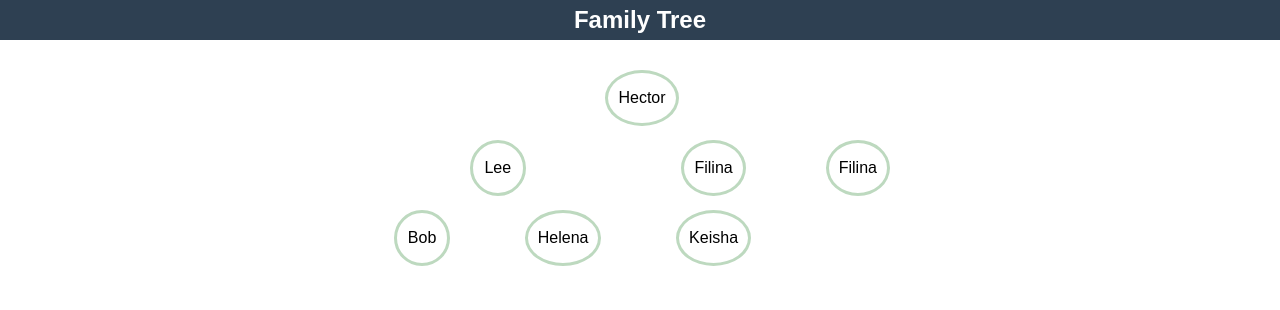
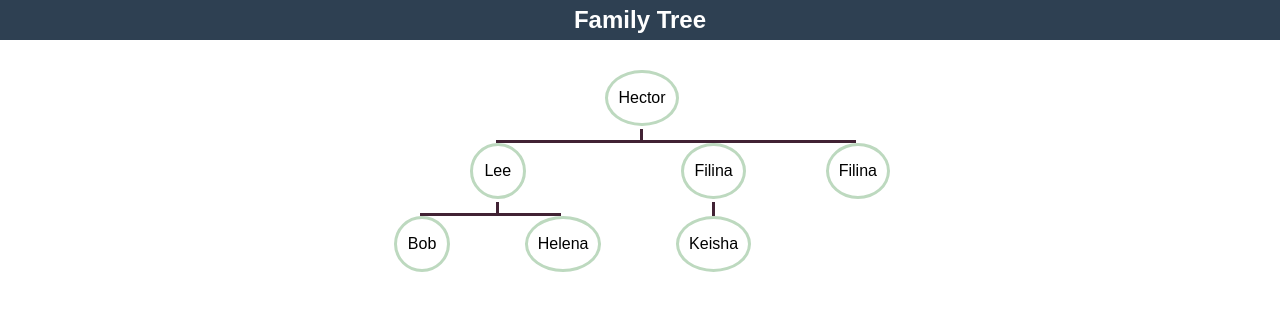
Before and after one commit to bstanger/tree, a React (Create React App) app in the folder tree-app/: page / in a window 1280 px wide. Both pictures are taken after a click on the button "Generate a Random Family Tree!". Shown: the top 310 px of the page. Built offline with nearby package versions, Linux system fonts and the light colour scheme; a web font is replaced by a local one.

Commit message:
Add lines to connect parent/children

```diff
--- a/tree-app/src/components/node.js
+++ b/tree-app/src/components/node.js
@@ -8,9 +8,11 @@ class Node extends Component {
       <div className='node'>
 
         <div className='parent'>
+          <div className='parent__left-line'></div>
           <button className='parent__add small-icon-btn' onClick={() => this.props.addNode(this.props.nodeData.id)}>+</button>
           <div className='parent__circle'><span className='parent__name'>{this.props.nodeData.name}</span></div>
           <button className='parent__remove small-icon-btn' onClick={() => this.props.removeNode(this.props.nodeData.id)}>-</button>
+          <div className='parent__right-line'></div>
         </div>
 
         {this.props.nodeData.children.length !== 0 &&
@@ -18,6 +20,7 @@ class Node extends Component {
           {this.props.nodeData.children.map((child, idx) =>
             <Node nodeData={child} key={idx} addNode={this.props.addNode} removeNode={this.props.removeNode}/>
           )}
+            <div className='children__vert-line'></div>
           </div>
         }
       </div>
--- a/tree-app/src/style/node.css
+++ b/tree-app/src/style/node.css
@@ -8,6 +8,29 @@
   display: flex;
   justify-content: center;
   align-items: center;
+  position: relative;
+}
+
+.parent__left-line {
+  position: absolute;
+  left: 0;
+  top: -10px;
+  height: 15px;
+  width: 50%;
+  background-color: white;
+  z-index: 50;
+  display: none;
+}
+
+.parent__right-line {
+  position: absolute;
+  left: 50%;
+  top: -10px;
+  height: 15px;
+  width: 55%;
+  background-color: white;
+  z-index: 50;
+  display: none;
 }
 
 .parent__add,
@@ -30,11 +53,32 @@
   padding: 10px;
   border-radius: 50%;
   border: 3px solid #bdd9bf;
+  z-index: 100;
 }
 
 /****************** CHILDREN ******************/
 
 .children {
   display: flex;
+  position: relative;
   margin: 14px 0;
+  border-top: 3px solid #412234;
 }
+
+.children__vert-line {
+  position: absolute;
+  height: 14px;
+  width: 3px;
+  background-color: #412234;
+  top: -14px;
+  left: 50%;
+  z-index: 150;
+}
+
+.children > .node:first-of-type > .parent > .parent__left-line {
+  display: block;
+}
+
+.children > .node:nth-last-of-type(2) > .parent > .parent__right-line {
+  display: block;
+}
```
